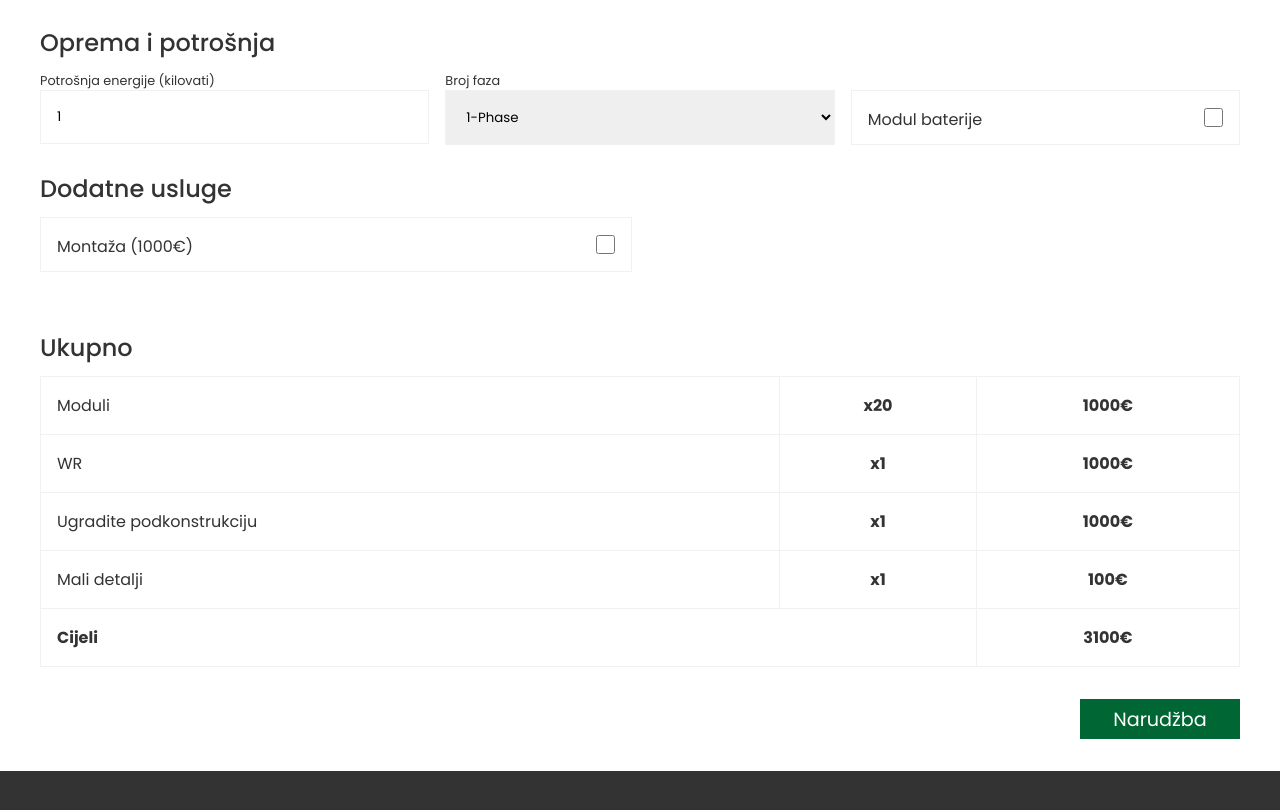
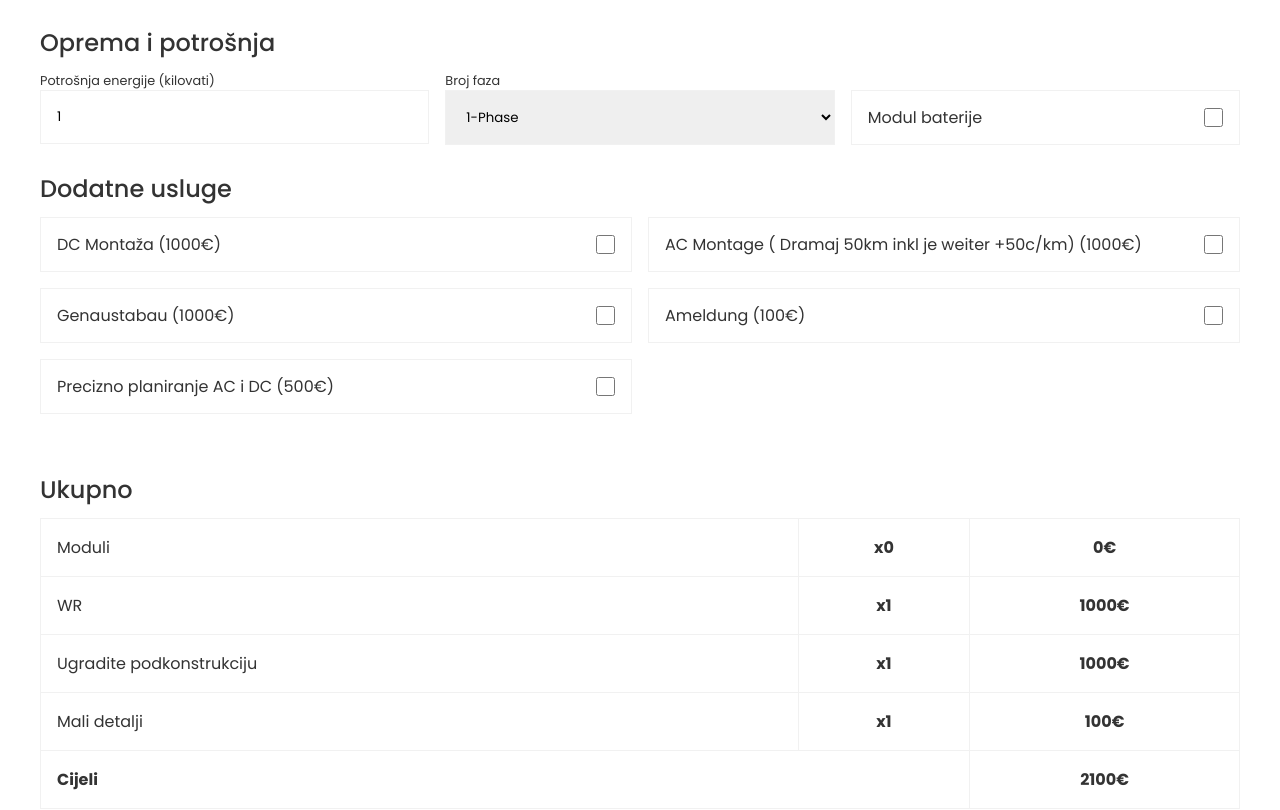
Before and after one commit to Nitrosick/Adites, a Nuxt app: page /calculator in a window 1280 px wide. Shown: the part 1232-2042 px from the top of the page. Built offline with nearby package versions, Linux system fonts and the light colour scheme.

Commit message:
Services added in calculator

```diff
--- a/components/field/Checkbox.vue
+++ b/components/field/Checkbox.vue
@@ -62,8 +62,9 @@ const model = defineModel({ default: null })
 
   &-label {
     flex-grow: 1;
-    height: 100%;
-    padding: 1rem;
+    padding: 0 1rem;
+    overflow: hidden;
+    text-overflow: ellipsis;
     cursor: pointer;
   }
 }
--- a/components/page/calculator/Roof.vue
+++ b/components/page/calculator/Roof.vue
@@ -43,6 +43,8 @@
 </template>
 
 <script setup>
+const emit = defineEmits(['total'])
+
 const props = defineProps({
   data: { type: Object, required: true },
   panel: { type: Object, required: true }
@@ -50,8 +52,9 @@ const props = defineProps({
 
 const panelsCount = computed(() => {
   if (along.value < 1 || across.value < 1) return 0
-
-  return along.value * across.value
+  const sum = along.value * across.value * 2
+  emit('total', sum)
+  return sum
 })
 
 const along = computed(() => Math.floor(props.data.length / props.panel.length))
--- a/pages/calculator.vue
+++ b/pages/calculator.vue
@@ -67,6 +67,7 @@
       <Roof
         :data="data"
         :panel="panel"
+        @total="sum => data.modulesCount = sum"
       />
 
       <div class="equipment">
@@ -105,9 +106,29 @@
           v-html="translates[ln].services"
         />
         <Checkbox
-          id="montage"
-          :label="`${translates[ln].montage} (${costs.montage}€)`"
-          v-model="data.montage"
+          id="dc-montage"
+          :label="`${translates[ln].dcMontage} (${costs.dcMontage}€)`"
+          v-model="services.dcMontage"
+        />
+        <Checkbox
+          id="ac-montage"
+          :label="`${translates[ln].acMontage} (${costs.acMontage}€)`"
+          v-model="services.acMontage"
+        />
+        <Checkbox
+          id="genaustabau"
+          :label="`${translates[ln].genaustabau} (${costs.genaustabau}€)`"
+          v-model="services.genaustabau"
+        />
+        <Checkbox
+          id="ameldung"
+          :label="`${translates[ln].ameldung} (${costs.ameldung}€)`"
+          v-model="services.ameldung"
+        />
+        <Checkbox
+          id="planning"
+          :label="`${translates[ln].planning} (${costs.planning}€)`"
+          v-model="services.planning"
         />
       </div>
 
@@ -136,6 +157,14 @@
             <td v-html="translates[ln].small" />
             <th>x{{ data.smallParts }}</th>
             <th>{{ costs.smallParts * data.smallParts }}€</th>
+          </tr>
+          <tr
+            v-for="service in servicesArray"
+            :key="service"
+          >
+            <td v-html="translates[ln][service]" />
+            <th>x1</th>
+            <th>{{ costs[service] }}€</th>
           </tr>
           <tr>
             <th v-html="translates[ln].total" colspan="2" class="left" />
@@ -168,11 +197,18 @@ const data = reactive({
   energy: 1,
   phases: 1,
   battery: false,
-  montage: false,
-  modulesCount: 20,
+  modulesCount: 0,
   wrCount: 1,
   subconstructionsCount: 1,
   smallParts: 1
+})
+
+const services = reactive({
+  dcMontage: false,
+  acMontage: false,
+  genaustabau: false,
+  ameldung: false,
+  planning: false
 })
 
 const panel = {
@@ -185,7 +221,11 @@ const costs = {
   wr: 1000,
   subconstruction: 1000,
   smallParts: 100,
-  montage: 1000
+  dcMontage: 1000,
+  acMontage: 1000,
+  genaustabau: 1000,
+  ameldung: 100,
+  planning: 500
 }
 
 const translates = {
@@ -204,7 +244,11 @@ const translates = {
     angle: 'Tilt angle',
     battery: 'Battery module',
     services: 'Additional services',
-    montage: 'Montage',
+    dcMontage: 'DC Montage',
+    acMontage: 'AC Montage ( Dramaj 50km inkl je weiter +50c/km)',
+    genaustabau: 'Genaustabau',
+    ameldung: 'Ameldung',
+    planning: 'Precise planning of DC and AC',
     total: 'Total',
     totals: 'Totals',
     modules: 'Modules',
@@ -227,7 +271,11 @@ const translates = {
     angle: 'Neigungswinkel',
     battery: 'Batteriemodul',
     services: 'Zusatzleistungen',
-    montage: 'Montage',
+    dcMontage: 'DC Montage',
+    acMontage: 'AC Montage ( Dramaj 50km inkl je weiter +50c/km)',
+    genaustabau: 'Genaustabau',
+    ameldung: 'Ameldung',
+    planning: 'Genaue planung DC und AC',
     total: 'Insgesamt',
     totals: 'Summieren',
     modules: 'Modele',
@@ -250,7 +298,11 @@ const translates = {
     angle: 'Kut nagiba',
     battery: 'Modul baterije',
     services: 'Dodatne usluge',
-    montage: 'Montaža',
+    dcMontage: 'DC Montaža',
+    acMontage: 'AC Montage ( Dramaj 50km inkl je weiter +50c/km)',
+    genaustabau: 'Genaustabau',
+    ameldung: 'Ameldung',
+    planning: 'Precizno planiranje AC i DC',
     total: 'Cijeli',
     totals: 'Ukupno',
     modules: 'Moduli',
@@ -263,12 +315,28 @@ const translates = {
 const { projectTitle } = useRuntimeConfig().public
 useHead({ title: () => `${projectTitle} | ${translates[ln.value].title}` })
 
-const getTotal = computed(() => (
-  (costs.module * data.modulesCount) +
-  (costs.wr * data.wrCount) +
-  (costs.subconstruction * data.subconstructionsCount) +
-  (costs.smallParts * data.smallParts)
-))
+const getTotal = computed(() => {
+  let servicesSum = 0
+  for (const service of servicesArray.value) {
+    servicesSum += costs[service]
+  }
+
+  return (
+    (costs.module * data.modulesCount) +
+    (costs.wr * data.wrCount) +
+    (costs.subconstruction * data.subconstructionsCount) +
+    (costs.smallParts * data.smallParts) +
+    servicesSum
+  )
+})
+
+const servicesArray = computed(() => {
+  const result = []
+  for (const service in services) {
+    if (services[service]) result.push(service)
+  }
+  return result
+})
 </script>
 
 <style lang="scss" scoped>
```
